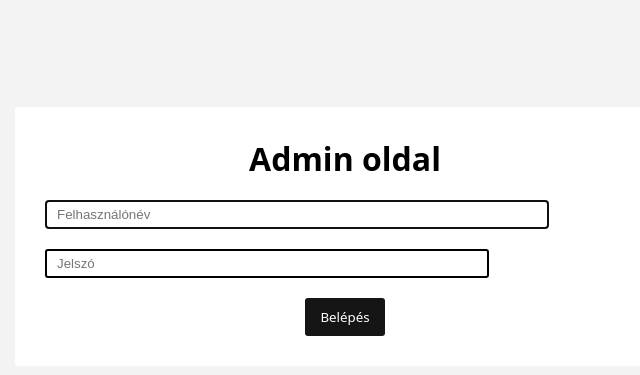
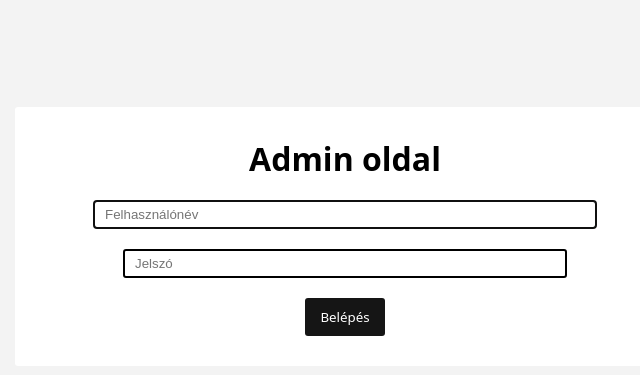
Before and after one commit to TSE002/django_project_12F, a Django app: page /login in a window 1280 px wide. Shown: the part 193-568 px from the top of the page, without its empty margins (295-935 px from the left). Run offline with Django 3.2, Linux system fonts and the light colour scheme.

Commit message:
login design bugfix

```diff
--- a/blog/blog_app/static/login.css
+++ b/blog/blog_app/static/login.css
@@ -53,8 +53,12 @@ body {
 	margin-bottom: 20px;
 }
 
+#login_form {
+	text-align: center;
+}
+
 #login_felhasznalo, #login_jelszo {
-	margin:0 auto 20px;
+	margin: 0 auto 20px;
 	border-radius: 3px;
 	padding: 5px 10px;
 	border: 2px solid;
--- a/blog/blog_app/templates/login.html
+++ b/blog/blog_app/templates/login.html
@@ -13,7 +13,7 @@
 			<p id="wrong_szoveg">A felhasználónév vagy jelszó hibás</p>
 		</div>
 		<h1 id="login_cim">Admin oldal</h1>
-		<form action="cikk_hozzaadasa" method="post">
+		<form id="login_form" action="cikk_hozzaadasa" method="post">
 			{% csrf_token %}
 			<input type="text" name="username" id="login_felhasznalo" placeholder="Felhasználónév" autofocus>
 			<input type="password" name="password" id="login_jelszo" placeholder="Jelszó">
```
